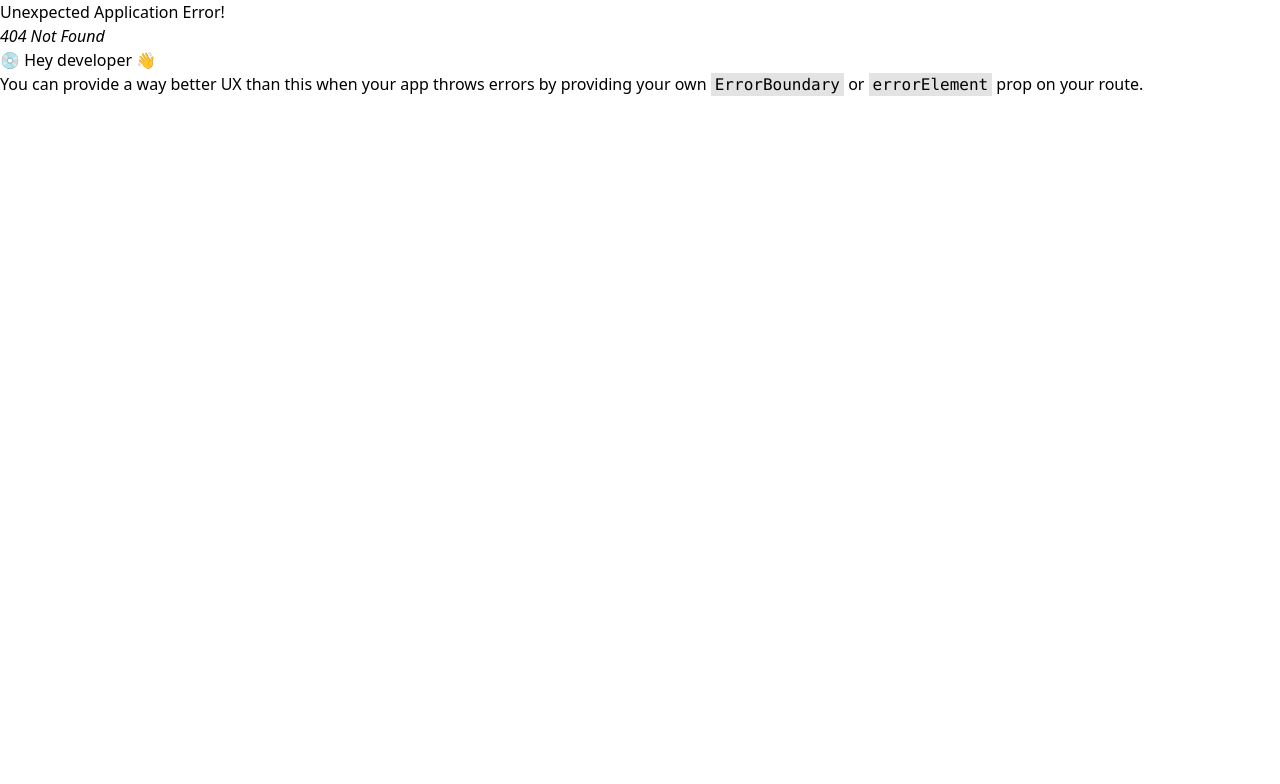
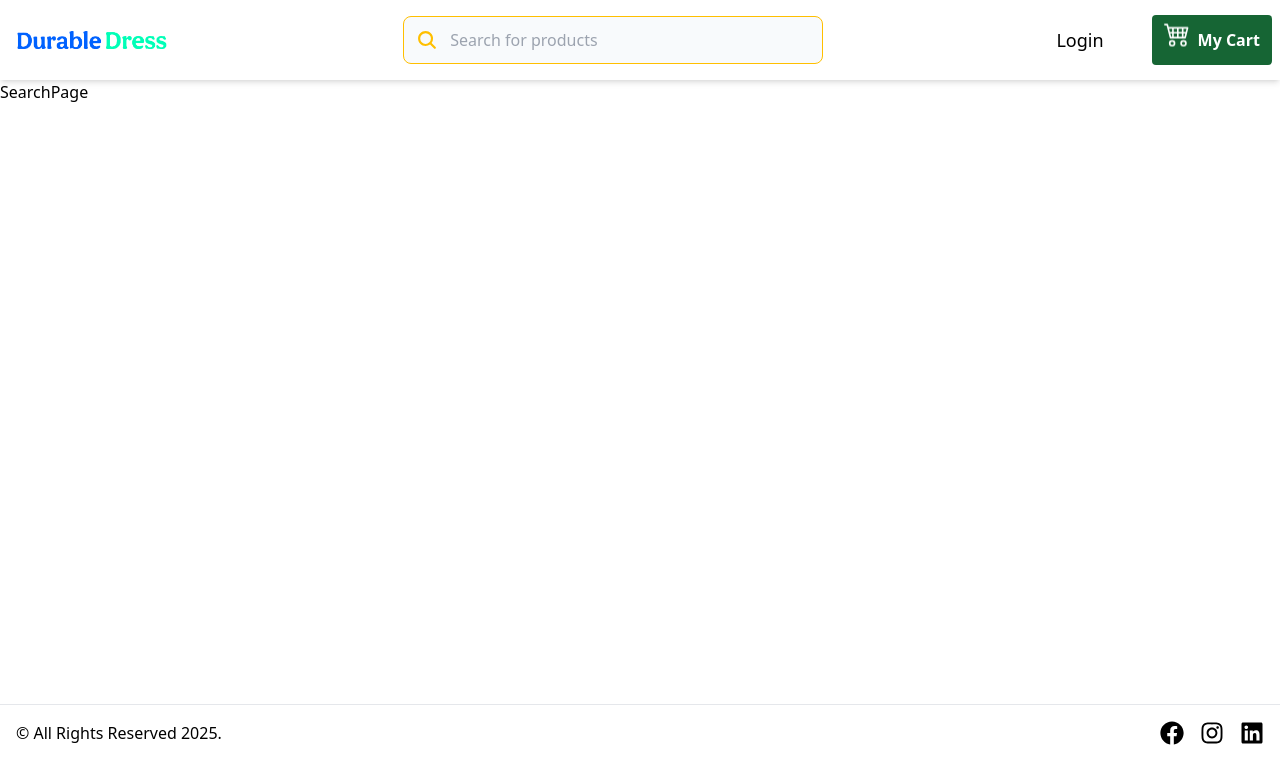
Before and after one commit to ssblucky7/e-shop, a React (Vite) app in the folder client/: page /search in a window 1280 px wide. Before the commit this address had no page. Shown: the top 784 px of the page. Built offline with nearby package versions, Linux system fonts and the light colour scheme.

Commit message:
Search comp and page

```diff
--- a/client/src/components/Header.jsx
+++ b/client/src/components/Header.jsx
@@ -1,16 +1,33 @@
 import React from 'react';
 import logo from '../assets/logo.png';
 import Search from './Search';
+import { Link, useLocation, useNavigate } from 'react-router-dom';
+import { FaRegCircleUser } from "react-icons/fa6";
+import useMobile from '../hooks/useMobile';
+import { BsCart4 } from "react-icons/bs";
+
 
 
 const Header = () => {
+  const [ isMobile ] = useMobile()
+  const location = useLocation()
+  const isSearchPage = location.pathname === "/search"
+
+  const navigate = useNavigate()
+
+  const redirectToLoginPage = () => {
+    navigate("/login")
+  }
+
   return (
-    <header className='h-20 shadow-md sticky top-0'>
-        <div className='container mx-auto flex items-center h-full px-2 justify-between'>
+    <header className='h-24 lg:h-20 lg:shadow-md sticky top-0 flex flex-col justify-center gap-1 '>
+        {
+          !( isSearchPage && isMobile ) && (
+            <div className='container mx-auto flex items-center px-2 justify-between'>
 
             {/**logo */}
               <div className='h-full'>
-            <div className='h-full flex justify-center items-center'>
+                 <Link to={"/"} className='h-full flex justify-center items-center'>
                      <img
                      src={logo}
                      width={170}
@@ -27,21 +44,46 @@ const Header = () => {
                      className='lg:hidden'
                      />
 
-            </div>
+                 </Link>
                  </div>
 
             {/**Search */}
-       <div >
+            <div className='hidden lg:block'>
                <Search/>
             </div>
 
 
             {/**login and my cart  */}
-       <div>
-        Login and my cart
+            <div className=''>
+              {/* user icons display in only mobile mode. */}
+
+             <button className='text-neutral-600 lg:hidden'>
+             <FaRegCircleUser size={26}/>
+             </button>
+
+             {/**login and my cart in desktop mode */}
+            <div className='hidden lg:flex items-center gap-10'>
+              <button onClick={redirectToLoginPage} className='text-lg px-2'>Login</button>
+              <button className='flex items-center gap-2 bg-green-800 hover:bg-green-700 px-3 py-3 rounded text-white'>
+                {/* add to cart icon */}
+                <div className='animate-bounce'>
+                  <BsCart4 size={26} />
+                </div>
+                <div className='font-semibold'>
+                 <p>My Cart</p>
+                </div>
+              </button>
+            </div>
             </div>
 
 
+            </div>
+
+          )
+        }
+
+       <div className='container mx-auto px-2 lg:hidden'>
+        <Search/>
        </div>
     </header>
   );
--- a/client/src/components/Search.jsx
+++ b/client/src/components/Search.jsx
@@ -1,17 +1,55 @@
-import React from 'react'
+import React, {useEffect, useState} from 'react'
 import { IoSearch } from "react-icons/io5";
 import { TypeAnimation } from 'react-type-animation';
+import { Link, useNavigate, useLocation } from 'react-router-dom';
+import { FaArrowLeft } from "react-icons/fa";
+import useMobile from '../hooks/useMobile';
 
 
 const Search = () => {
 
+  const navigate = useNavigate()
+  const location = useLocation()
+  const [isSearchPage, setIsSearchPage] = useState(false)
+  const [ isMobile ] = useMobile()
+
+  useEffect(() => {
+    const isSearch = location.pathname === "/search"
+    setIsSearchPage(isSearch)
+  }, [location])
+
+
+
+  const redirectToSearchPage = () => {
+    navigate("/search")
+  }
+
+  console.log("search", isSearchPage)
+
 
   return (
-   <div className='W-full min-w-[300px] lg:min-w-[420px] h-12 rounded-lg border overflow-hidden flex items-center text-neutral-500 bg-slate-50'>
-    <button className='flex justify-center items-center h-full p-3'>
+   <div className='W-full min-w-[300px] lg:min-w-[420px] h-11 lg:h-12 rounded-lg border overflow-hidden flex items-center text-neutral-500 bg-slate-50 group focus-within:border-primary-200'>
+
+     {
+        (isMobile && isSearchPage) ? (
+          <Link to={"/"} className='flex justify-center items-center h-full p-2 m-1 group-focus-within:text-primary-200 bg-white rounded-full shadow-md'>
+          <FaArrowLeft size={20}/>
+          </Link>
+
+        ) : (
+          <button className='flex justify-center items-center h-full p-3 group-focus-within:text-primary-200'>
           <IoSearch size={22}/>
         </button>
-    <div>
+        )
+     }
+
+
+
+    <div className='w-full'>
+        {
+          !isSearchPage ? (
+            // not in search page
+            <div onClick={redirectToSearchPage} className='w-full h-full flex items-center'>
             <TypeAnimation
               sequence={[
                 // Same substring at the start will only be typed out once, initially
@@ -46,6 +84,20 @@ const Search = () => {
               repeat={Infinity}
             />
             </div>
+          ) : (
+            // when in search page
+            <div className='w-full h-full'>
+              <input
+                type='text'
+                placeholder='Search for products'
+                autoFocus
+                className='bg-transparent w-full h-full outline-none'
+              />
+            </div>
+          )
+        }
+    </div>
+
 
    </div>
   )
--- /dev/null
+++ b/client/src/hooks/useMobile.jsx
@@ -0,0 +1,24 @@
+import React, { useState, useEffect } from "react"
+
+const useMobile = (breakpoint = 768)=>{
+    const [ismobile,setmobile] = useState(window.innerWidth < breakpoint)
+
+    const handleResize = () => {
+        const checkpoint = window.innerWidth < breakpoint
+        setmobile(checkpoint)
+    }
+
+    useEffect(() => {
+        handleResize()
+
+        window.addEventListener('resize', handleResize)
+
+        return () =>{
+             window.removeEventListener('resize', handleResize)
+         }
+    },[] )
+
+    return [ ismobile ]
+}
+
+export default useMobile
--- a/client/src/main.jsx
+++ b/client/src/main.jsx
@@ -6,8 +6,7 @@ import { RouterProvider } from 'react-router-dom'
 import router from './route/index'
 
 createRoot(document.getElementById('root')).render(
-  <StrictMode>
+  // <StrictMode>
     <RouterProvider router={router}/>
-
-  </StrictMode>,
+  // </StrictMode>,
 )
--- /dev/null
+++ b/client/src/pages/Login.jsx
@@ -0,0 +1,11 @@
+import React from 'react'
+
+const Login = () => {
+  return (
+    <div>
+      Login
+    </div>
+  )
+}
+
+export default Login
--- /dev/null
+++ b/client/src/pages/Register.jsx
@@ -0,0 +1,11 @@
+import React from 'react'
+
+const Register = () => {
+  return (
+    <div>
+      Register
+    </div>
+  )
+}
+
+export default Register
--- /dev/null
+++ b/client/src/pages/SearchPage.jsx
@@ -0,0 +1,11 @@
+import React from 'react'
+
+const SearchPage = () => {
+  return (
+    <div>
+      SearchPage
+    </div>
+  )
+}
+
+export default SearchPage
--- a/client/tailwind.config.js
+++ b/client/tailwind.config.js
@@ -8,7 +8,7 @@ export default {
   theme: {
     extend: {
       colors :{
-        "primary-200" : "#ffbg00",
+        "primary-200" : "#ffbf00",
         "primary-100" : "#ffc929",
         "secondary-200" : "#00b050",
         "secondary-100" : "#0b1a78"
```
Also changed, not shown: client/src/route/index.jsx (+15 -5 lines). Lines whose indentation alone changed are shown as unchanged.
